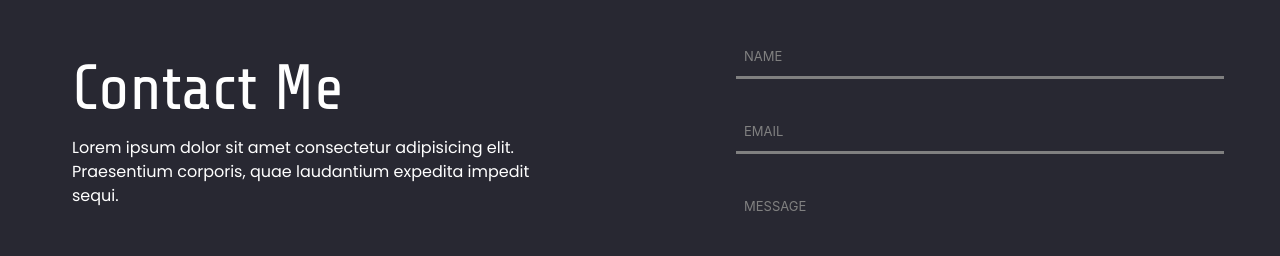
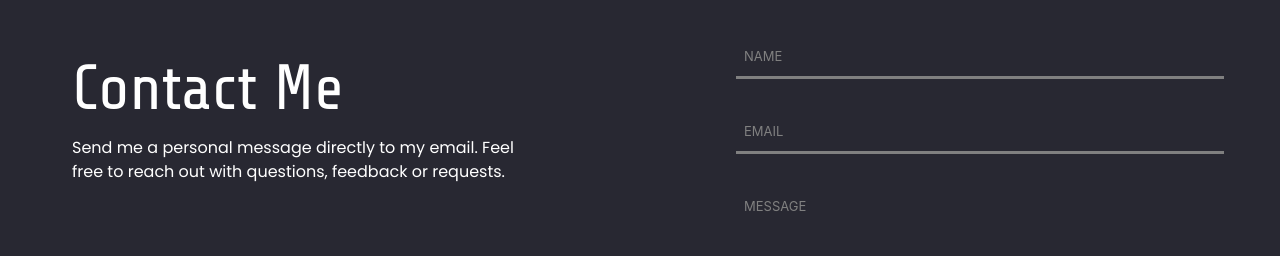
Before and after one commit to davidekunno93/my-portfolio-2, a React (Vite) app: page / in a window 1280 px wide. Shown: the part 2520-2776 px from the top of the page. Built offline with nearby package versions, Linux system fonts and the light colour scheme.

Commit message:
update contact me text

```diff
--- a/src/views/Home.tsx
+++ b/src/views/Home.tsx
@@ -563,7 +563,7 @@ const Home = ({ refs, scrollToSection }: homeProps) => {
                 <div className="contact-me-area">
                     <div className="contact-statement">
                         <p className="title">Contact Me</p>
-                        <p className="text">Lorem ipsum dolor sit amet consectetur adipisicing elit. Praesentium corporis, quae laudantium expedita impedit sequi.</p>
+                        <p className="text">Send me a personal message directly to my email. Feel free to reach out with questions, feedback or requests.</p>
                     </div>
 
                     <form ref={contactFormRef} onSubmit={(e) => sendEmail(e)} className="contact-form">
```
